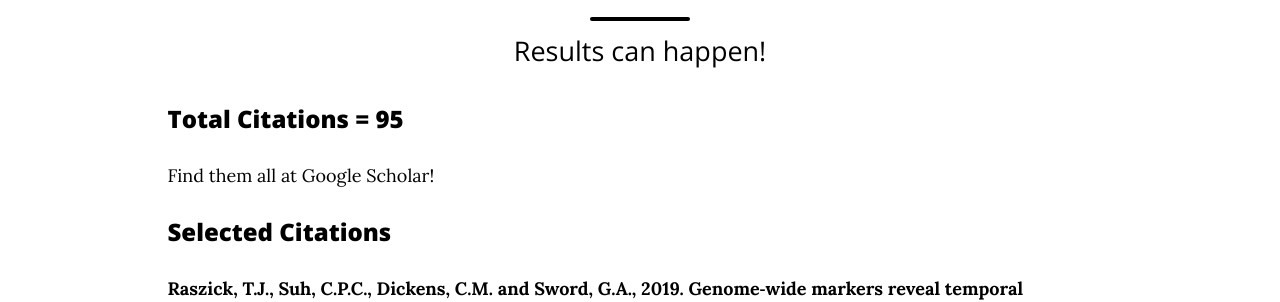
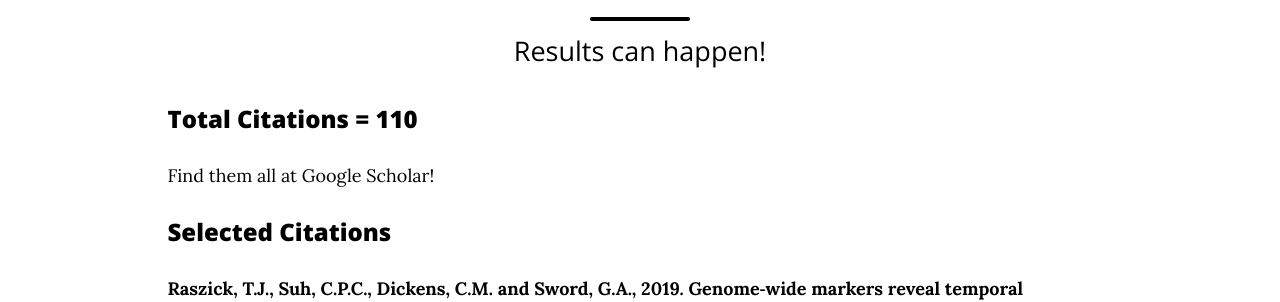
Before and after one commit to jpuritz/dDocent, a Jekyll site: the page built from using.md, in a window 1280 px wide and 900 px high. Shown: the part 282-584 px from the top of the window. Built offline with Jekyll 4.4.1, drawn with Linux system fonts in a browser that asks for light colours; nearby versions of some CDN libraries.

Commit message:
Update using.md

```diff
--- a/using.md
+++ b/using.md
@@ -4,7 +4,7 @@ title: Papers using dDocent
 subtitle: Results can happen!
 ---
 
-### Total Citations = 95
+### Total Citations = 110
 
 Find them all at [Google Scholar](https://scholar.google.com/scholar?cites=14803244071106482641&as_sdt=5,40&sciodt=0,40&hl=en)!
 
```
